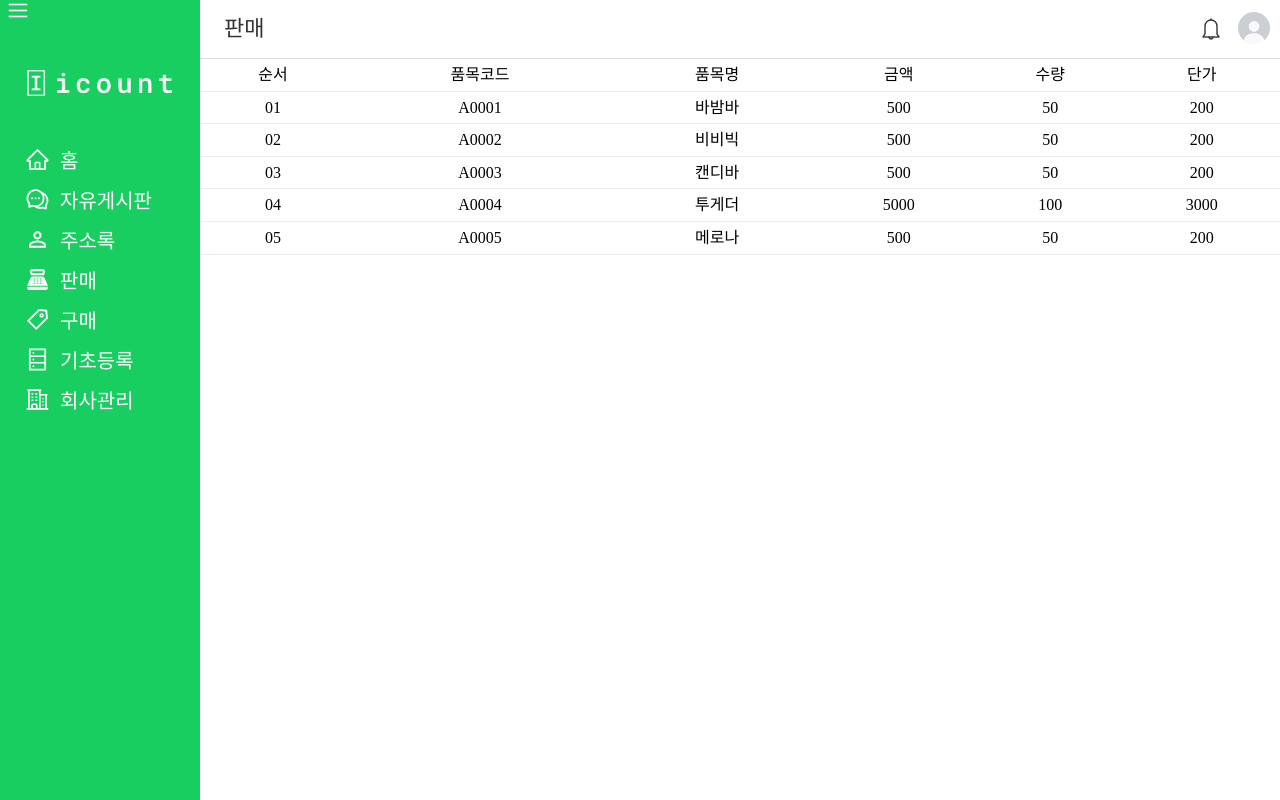
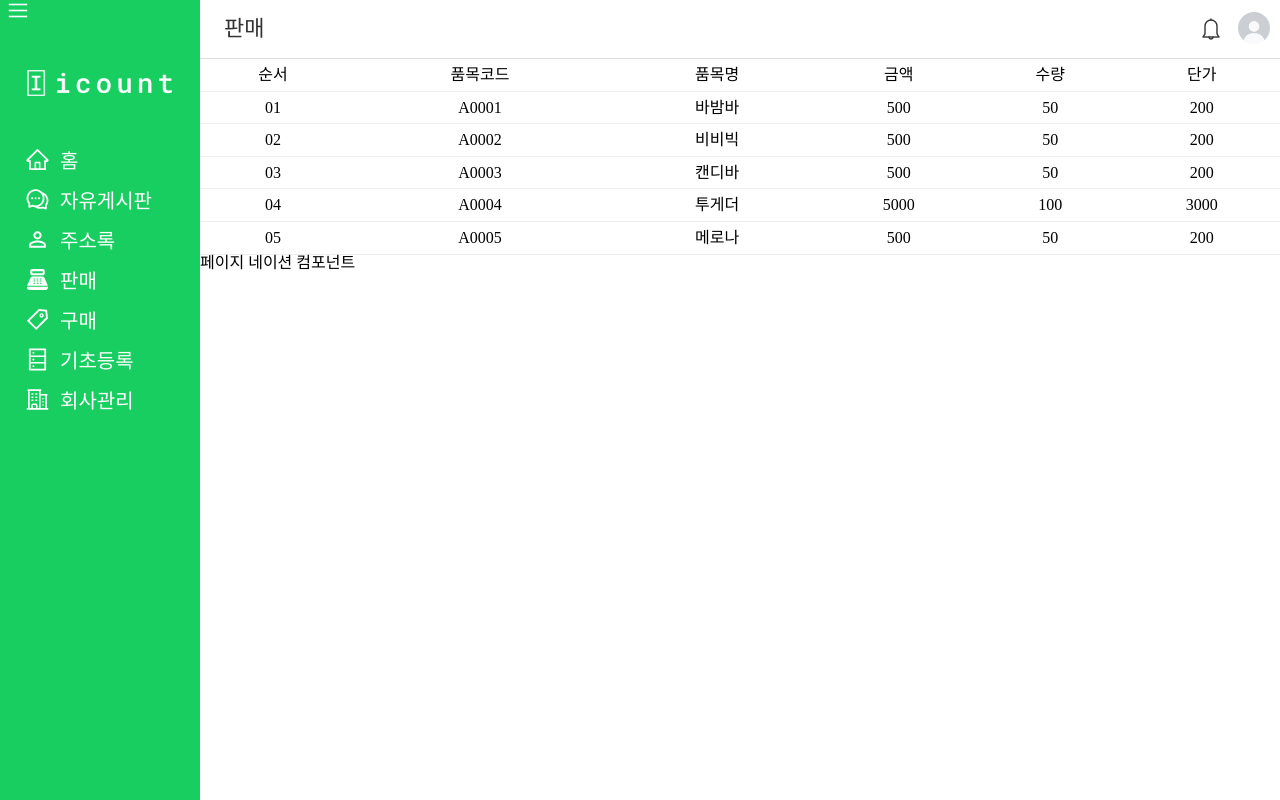
Before and after one commit to iiiicount/ICERP_FRONT, a React (Create React App) app: page /sale in a window 1280 px wide. Built offline with nearby package versions, Linux system fonts and the light colour scheme.

Commit message:
add : 페이지네이션 컴포넌트 초기 생성

```diff
--- /dev/null
+++ b/src/components/Pagenation/Pagenation.jsx
@@ -0,0 +1,5 @@
+const Pagenation = ({ currentPage, numberOfPages, onClick }) => {
+    return <div>페이지 네이션 컴포넌트</div>;
+};
+
+export default Pagenation;
--- a/src/pages/SalePage.tsx
+++ b/src/pages/SalePage.tsx
@@ -1,6 +1,7 @@
 import React, { useState } from "react";
 import ContentTop from "../components/ContentTop";
 import EditModal from "../components/Modal/EditModal";
+import Pagenation from "../components/Pagenation/Pagenation";
 import Table from "../components/Table/Table";
 
 const columnName = {
@@ -57,6 +58,12 @@ const tableDataList = [
 
 const SalePage = () => {
     const [popUp, setPopUp] = useState<typeof columnName | null>(null);
+    const [currentPage, setCurrentPage] = useState(1);
+    const [numberOfPages, setNumberOfPages] = useState(0);
+
+    const onClickPageButton = () => {
+        setCurrentPage(1);
+    };
 
     return (
         <div className="go_content">
@@ -76,6 +83,11 @@ const SalePage = () => {
                     />
                 )}
             </div>
+            <Pagenation
+                currentPage={currentPage}
+                numberOfPages={numberOfPages}
+                onClick={onClickPageButton}
+            />
         </div>
     );
 };
```
